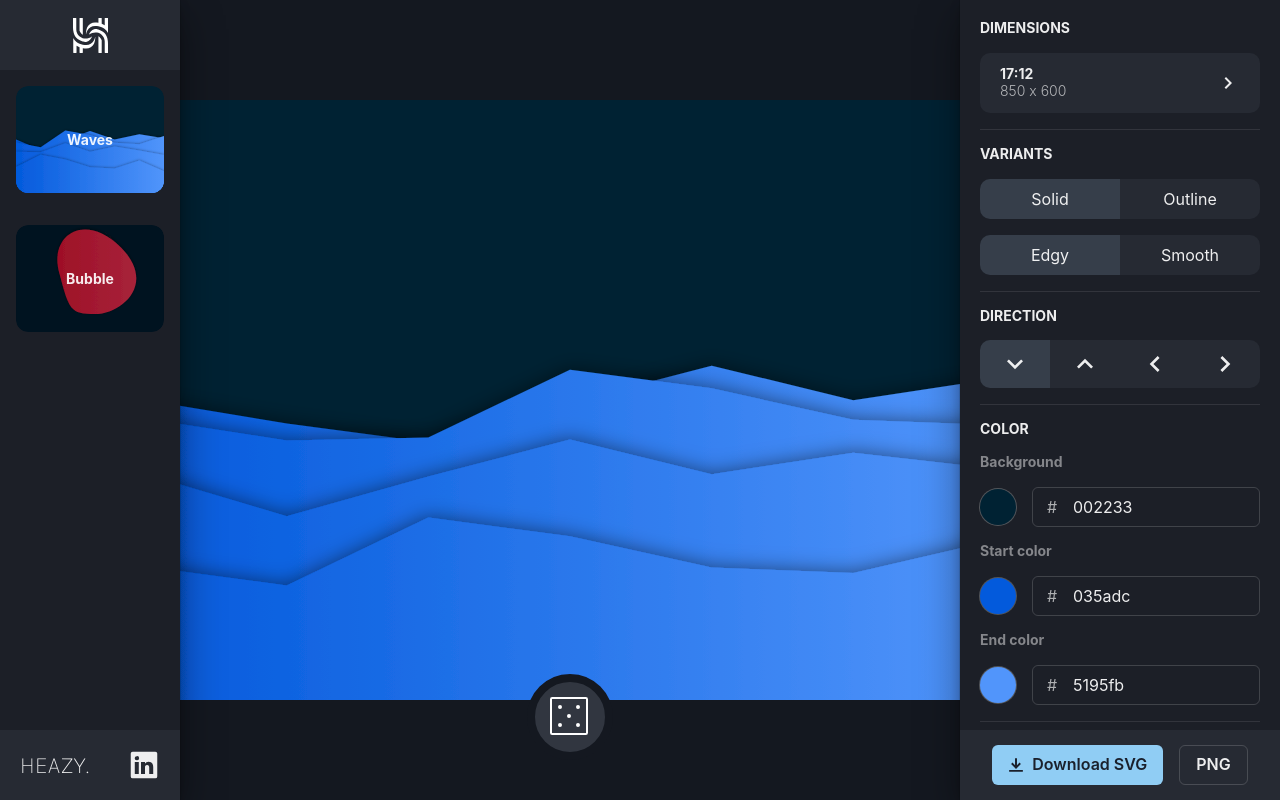
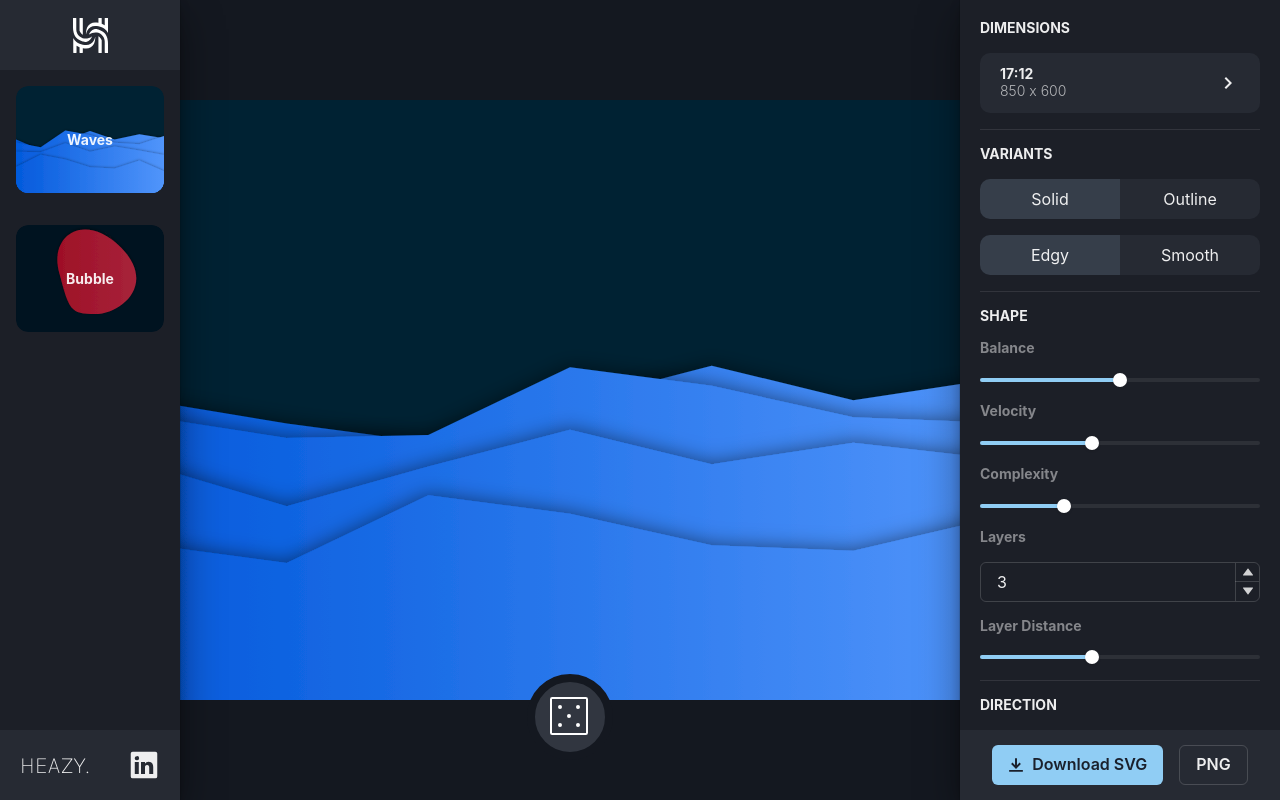
Before and after one commit to MaximBuz/heazy-svg-creator, a React (Create React App) app: page / in a window 1280 px wide. Built offline with nearby package versions, Linux system fonts and the light colour scheme.

Commit message:
added shape options

```diff
--- a/src/App.tsx
+++ b/src/App.tsx
@@ -59,6 +59,11 @@ function App() {
   const [shadowSD, setShadowSD] = useState<number>(10);
   const [shadowOpacity, setShadowOpacity] = useState<number>(0.5);
   const [shadowColor, setShadowColor] = useState<string>('#000000');
+  const [balance, setBalance] = useState<number>(0.5);
+  const [velocity, setVelocity] = useState<number>(100);
+  const [breaks, setBreaks] = useState<number>(6);
+  const [stacks, setStacks] = useState<number>(3);
+  const [distance, setDistance] = useState<number>(4);
 
   // rendering correct canvas
   const renderDesign = useCallback(() => {
@@ -79,11 +84,11 @@ function App() {
             shadowSD={shadowSD}
             shadowOpacity={shadowOpacity}
             shadowColor={shadowColor}
-            balance={0.5}
-            velocity={100}
-            breaks={6}
-            stacks={3}
-            distance={4.3}
+            balance={balance}
+            velocity={velocity}
+            breaks={breaks}
+            stacks={stacks}
+            distance={distance}
             stroke={solid ? true : false}
             direction={direction}
           />
@@ -110,23 +115,7 @@ function App() {
         );
       }
     }
-  }, [
-    design,
-    smooth,
-    seed,
-    canvasDimensions.width,
-    canvasDimensions.height,
-    startColor,
-    stopColor,
-    bgColor,
-    shadowX,
-    shadowY,
-    shadowSD,
-    shadowOpacity,
-    shadowColor,
-    solid,
-    direction,
-  ]);
+  }, [design, smooth, seed, canvasDimensions.width, canvasDimensions.height, startColor, stopColor, bgColor, shadowX, shadowY, shadowSD, shadowOpacity, shadowColor, balance, velocity, breaks, stacks, distance, solid, direction]);
 
   // rendering correct menu options
   const renderMenu = useCallback(() => {
@@ -153,11 +142,21 @@ function App() {
             setShadowOpacity={setShadowOpacity}
             shadowColor={shadowColor}
             setShadowColor={setShadowColor}
+            balance={balance}
+            velocity={velocity}
+            breaks={breaks}
+            stacks={stacks}
+            distance={distance}
+            setBalance={setBalance}
+            setVelocity={setVelocity}
+            setBreaks={setBreaks}
+            setStacks={setStacks}
+            setDistance={setDistance}
           />
         );
       }
     }
-  }, [design, bgColor, startColor, stopColor, shadowX, shadowY, shadowSD, shadowOpacity, shadowColor]);
+  }, [design, bgColor, startColor, stopColor, shadowX, shadowY, shadowSD, shadowOpacity, shadowColor, balance, velocity, breaks, stacks, distance]);
 
   return (
     <Flex
--- a/src/components/RightMenu/WaveOptions.tsx
+++ b/src/components/RightMenu/WaveOptions.tsx
@@ -19,6 +19,11 @@ import {
   SliderTrack,
   SliderFilledTrack,
   SliderThumb,
+  NumberInput,
+  NumberInputField,
+  NumberInputStepper,
+  NumberIncrementStepper,
+  NumberDecrementStepper,
 } from '@chakra-ui/react';
 import React, { Dispatch, SetStateAction } from 'react';
 import ColorPicker from 'react-color';
@@ -46,6 +51,17 @@ export interface IWaveOptionsProps {
   setShadowOpacity: Dispatch<SetStateAction<number>>;
   shadowColor: string;
   setShadowColor: Dispatch<SetStateAction<string>>;
+
+  balance: number;
+  velocity: number;
+  breaks: number;
+  stacks: number;
+  distance: number;
+  setBalance: Dispatch<SetStateAction<number>>;
+  setVelocity: Dispatch<SetStateAction<number>>;
+  setBreaks: Dispatch<SetStateAction<number>>;
+  setStacks: Dispatch<SetStateAction<number>>;
+  setDistance: Dispatch<SetStateAction<number>>;
 }
 
 const WaveOptions: React.FunctionComponent<IWaveOptionsProps> = ({
@@ -68,6 +84,16 @@ const WaveOptions: React.FunctionComponent<IWaveOptionsProps> = ({
   setShadowOpacity,
   shadowColor,
   setShadowColor,
+  setBalance,
+  setVelocity,
+  setBreaks,
+  setStacks,
+  setDistance,
+  balance,
+  velocity,
+  breaks,
+  stacks,
+  distance,
 }) => {
   return (
     <>
@@ -125,6 +151,88 @@ const WaveOptions: React.FunctionComponent<IWaveOptionsProps> = ({
       </Tabs>
       <Divider></Divider>
 
+      {/* -------------- SHAPE -------------- */}
+      <Heading as="h3" size="xs" textTransform="uppercase">
+        Shape
+      </Heading>
+
+      <Heading as="h4" size="xs" opacity={0.5}>
+        Balance
+      </Heading>
+      <Slider
+        aria-label="balance"
+        defaultValue={balance}
+        min={0}
+        max={1}
+        step={0.01}
+        onChange={(val) => setBalance(val)}
+      >
+        <SliderTrack>
+          <SliderFilledTrack />
+        </SliderTrack>
+        <SliderThumb />
+      </Slider>
+
+      <Heading as="h4" size="xs" opacity={0.5}>
+        Velocity
+      </Heading>
+      <Slider
+        aria-label="velocity"
+        defaultValue={velocity}
+        min={0}
+        max={250}
+        onChange={(val) => setVelocity(val)}
+      >
+        <SliderTrack>
+          <SliderFilledTrack />
+        </SliderTrack>
+        <SliderThumb />
+      </Slider>
+
+      <Heading as="h4" size="xs" opacity={0.5}>
+        Complexity
+      </Heading>
+      <Slider
+        aria-label="complexity"
+        defaultValue={breaks}
+        min={0}
+        max={20}
+        onChange={(val) => setBreaks(val)}
+      >
+        <SliderTrack>
+          <SliderFilledTrack />
+        </SliderTrack>
+        <SliderThumb />
+      </Slider>
+
+      <Heading as="h4" size="xs" opacity={0.5}>
+        Layers
+      </Heading>
+      <NumberInput defaultValue={stacks} min={0} max={100} onChange={(val) => setStacks(Number(val))}>
+        <NumberInputField />
+        <NumberInputStepper>
+          <NumberIncrementStepper />
+          <NumberDecrementStepper />
+        </NumberInputStepper>
+      </NumberInput>
+
+      <Heading as="h4" size="xs" opacity={0.5}>
+        Layer Distance
+      </Heading>
+      <Slider
+        aria-label="layer-distance"
+        defaultValue={distance}
+        min={0}
+        max={10}
+        onChange={(val) => setDistance(val)}
+      >
+        <SliderTrack>
+          <SliderFilledTrack />
+        </SliderTrack>
+        <SliderThumb />
+      </Slider>
+
+      <Divider></Divider>
       {/* -------------- DIRECTION -------------- */}
       <Heading as="h3" size="xs" textTransform="uppercase">
         Direction
```
